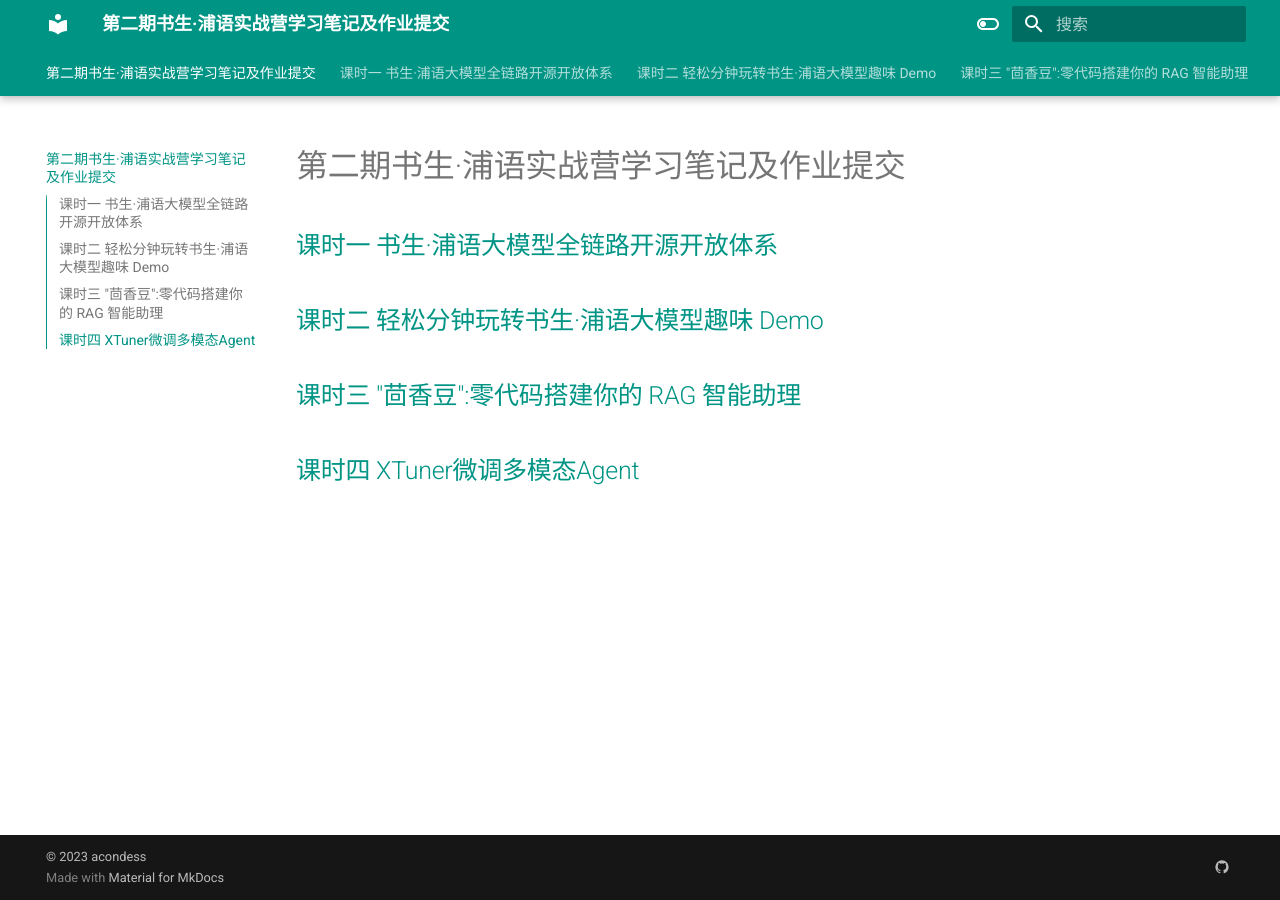
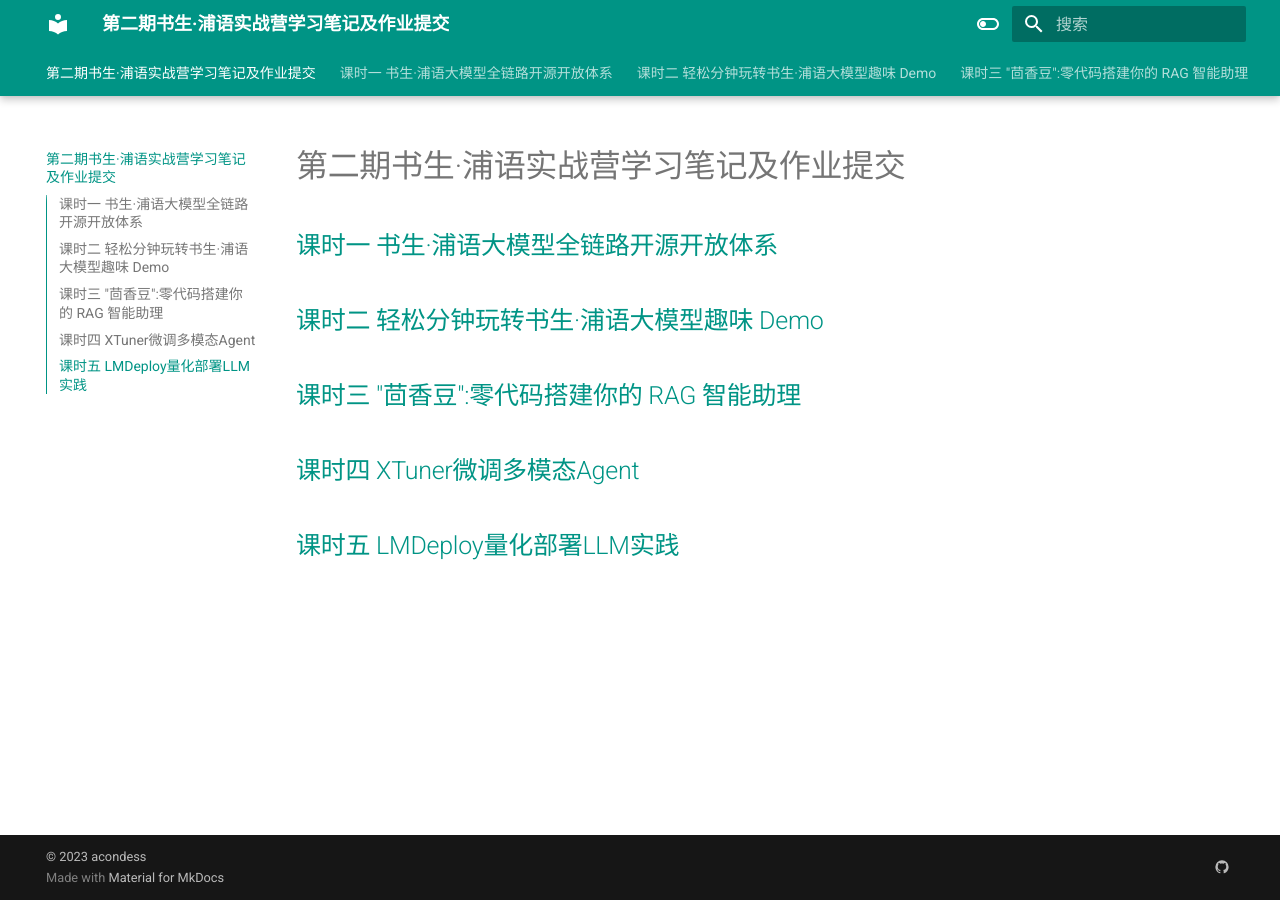
Before and after one commit to acondess/InternLM_learn_2, an MkDocs documentation site: the page built from docs/index.md, in a window 1280 px wide. Built offline with MkDocs 1.6.1 and Material for MkDocs 9.7.7, drawn with Linux system fonts in a browser that asks for light colours; some of the changed lines change nothing that is shown.

Commit message:
chapter 5

```diff
--- /dev/null
+++ b/docs/chapter5.md
@@ -0,0 +1,53 @@
+# 课时五 LMDeploy量化部署LLM实践
+![alt text](image-113.png)
+
+[飞书地址](https://aicarrier.feishu.cn/wiki/Vv4swUFMni5DiMkcasUczUp9nid#LSBkd2cTHorhsAx5jZAcO0B3nqe)
+
+[算力平台](https://studio.intern-ai.org.cn/)
+
+## 1. 提交的作业结果
+
+[作业要求地址](https://github.com/InternLM/Tutorial/blob/camp2/lmdeploy/homework.md)
+
+### 1.1 基础作业
+
+#### 1.1.1 配置 LMDeploy 运行环境
+
+- 结果截图
+- 复现步骤
+
+#### 1.1.2 以命令行方式与 InternLM2-Chat-1.8B 模型对话
+
+- 结果截图
+- 复现步骤
+
+### 1.2 进阶作业
+
+### 1.2.1 设置KV Cache最大占用比例为0.4，开启W4A16量化，以命令行方式与模型对话。
+
+- 结果截图
+- 复现步骤
+
+### 1.2.2 以API Server方式启动 lmdeploy，开启 W4A16量化，调整KV Cache的占用比例为0.4，分别使用命令行客户端与Gradio网页客户端与模型对话。
+
+- 结果截图
+- 复现步骤
+
+### 1.2.3 使用W4A16量化，调整KV Cache的占用比例为0.4，使用Python代码集成的方式运行internlm2-chat-1.8b模型。
+
+- 结果截图
+- 复现步骤
+
+### 1.2.4 使用 LMDeploy 运行视觉多模态大模型 llava gradio demo。
+
+- 结果截图
+- 复现步骤
+
+### 1.2.5 将 LMDeploy Web Demo 部署到 OpenXLab 。
+
+- 结果截图
+- 复现步骤
+
+## 2. 文档复现
+
+[文档地址](https://github.com/InternLM/Tutorial/blob/camp2/lmdeploy/README.md)
--- a/docs/index.md
+++ b/docs/index.md
@@ -8,6 +8,7 @@
 
 ## [课时四 XTuner微调多模态Agent](chapter4.md)
 
+## [课时五 LMDeploy量化部署LLM实践](chapter5.md)
 <!-- For full documentation visit [mkdocs.org](https://www.mkdocs.org). -->
 
 <!-- ## Commands
```
Also changed, not shown: docs/image-113.png (added).
